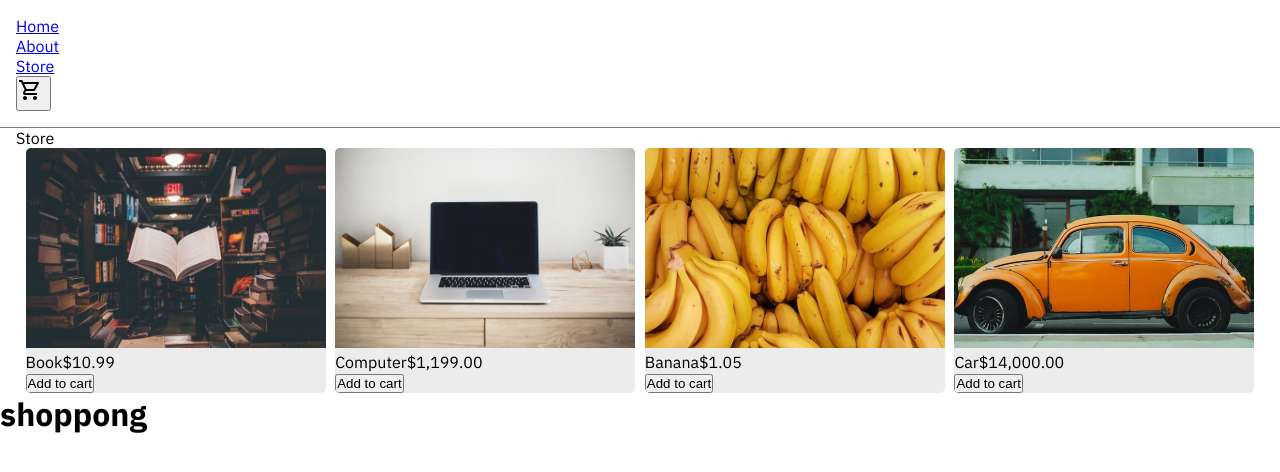
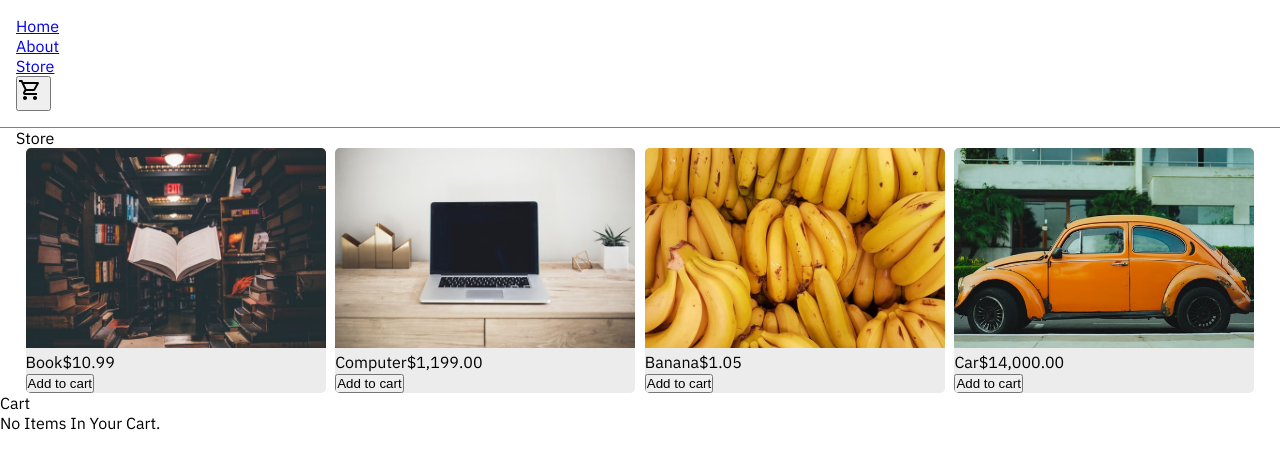
Before and after one commit to Alex7254/shopping-cart, a React (Create React App) app: page /store in a window 1280 px wide. Shown: the top 472 px of the page. Built offline with nearby package versions, Linux system fonts and the light colour scheme.

Commit message:
create shopping cart component

```diff
--- a/src/components/ShoppingCart.tsx
+++ b/src/components/ShoppingCart.tsx
@@ -1,3 +1,28 @@
-export function ShoppingCart () {
-  return <h1>shoppong</h1>
+import { useShoppingCart } from "../context/ShoppingCartContext";
+import { CartItem } from "./CartItem";
+
+type ShoppingCartProps = {
+  isOpen: boolean;
+};
+
+export function ShoppingCart({ isOpen }: ShoppingCartProps) {
+  const { cartItems } = useShoppingCart();
+
+  return (
+    <div className="cart">
+      <div className="cart__header">
+        <p className="cart__title">Cart</p>
+      </div>
+      <div className="cart__body">
+        <ul className="cart__items">
+          {/* Check if cart is empty */}
+          {Array.isArray(cartItems) && !cartItems.length ? (
+            <p>No Items In Your Cart.</p>
+          ) : (
+            cartItems.map((item) => <CartItem key={item.id} {...item} />)
+          )}
+        </ul>
+      </div>
+    </div>
+  );
 }
```
